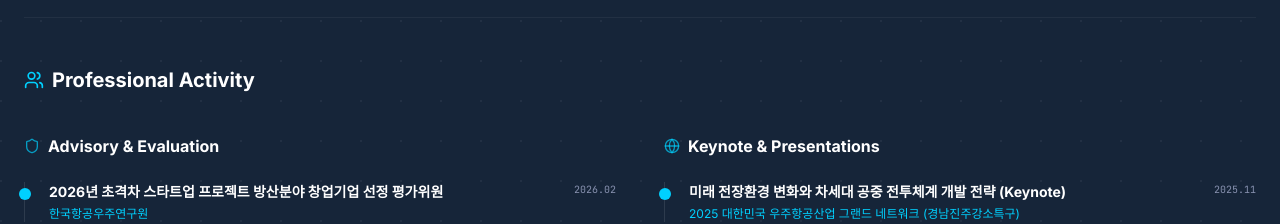
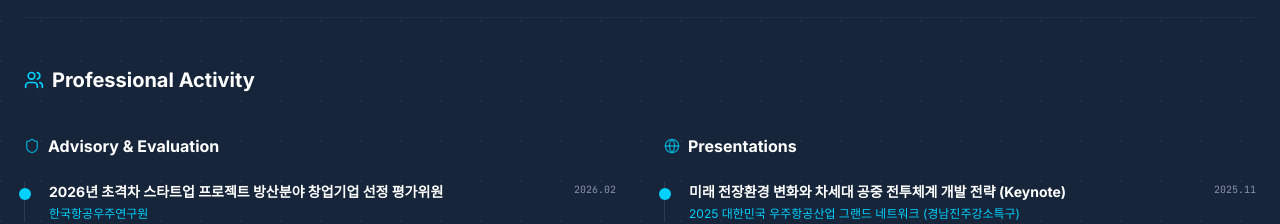
Before and after one commit to justin-log/portfolio, a React (Vite) app: page / in a window 1280 px wide. Shown: the part 5300-5524 px from the top of the page. Built offline with nearby package versions, Linux system fonts and the light colour scheme.

Commit message:
feat: Rename "Keynote & Presentations" to "Presentations"
Updates the section title in the portfolio to be more concise and accurate, reflecting only the 'Presentations' aspect.

```diff
--- a/src/App.tsx
+++ b/src/App.tsx
@@ -582,7 +582,7 @@ export default function App() {
               <div>
                 <h4 className="text-base font-bold text-white mb-6 flex items-center gap-2">
                   <Globe className="w-4 h-4 text-electric-blue/70" />
-                  Keynote & Presentations
+                  Presentations
                 </h4>
                 <div className="space-y-6">
                   {portfolioData.presenter.map((pres, idx) => (
```
